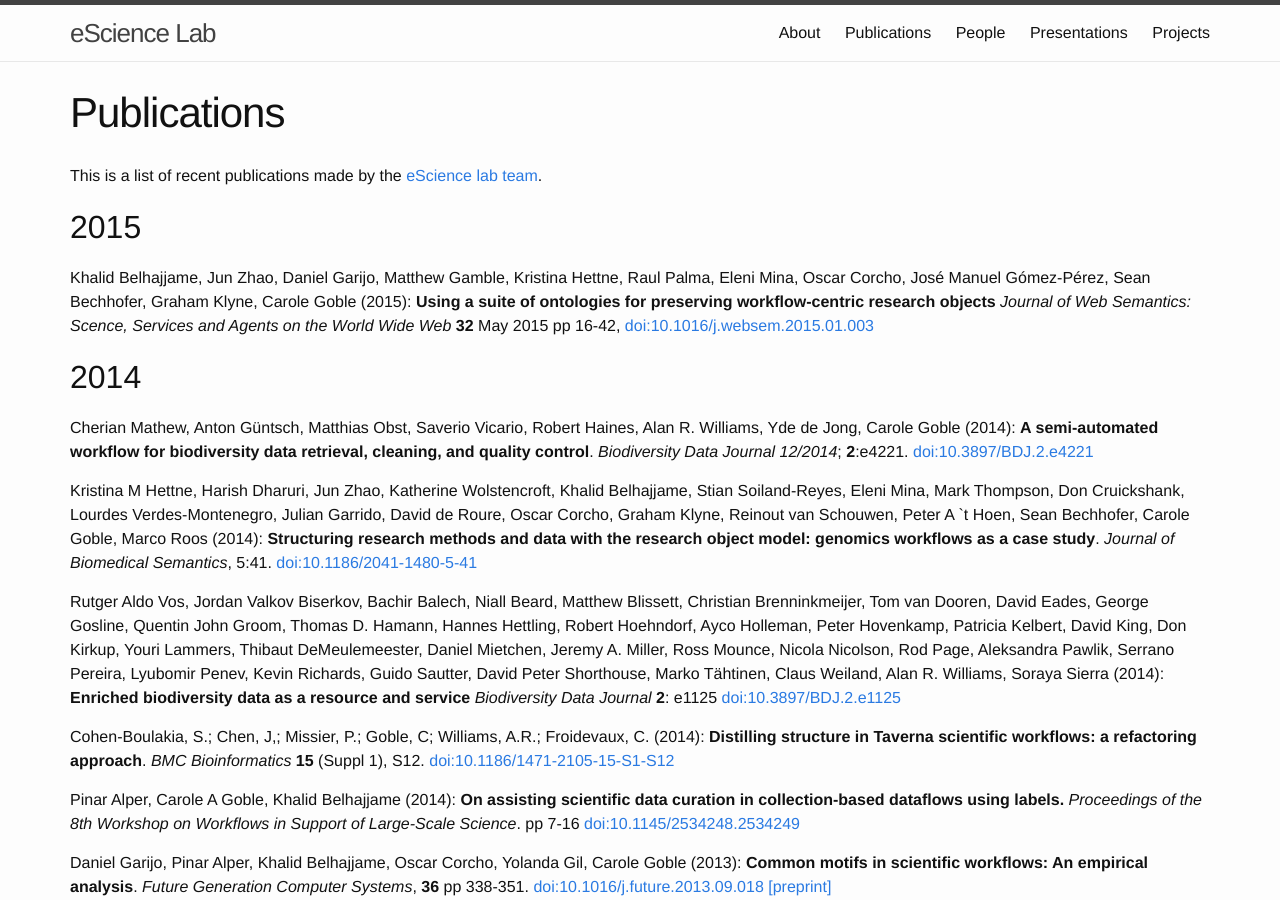
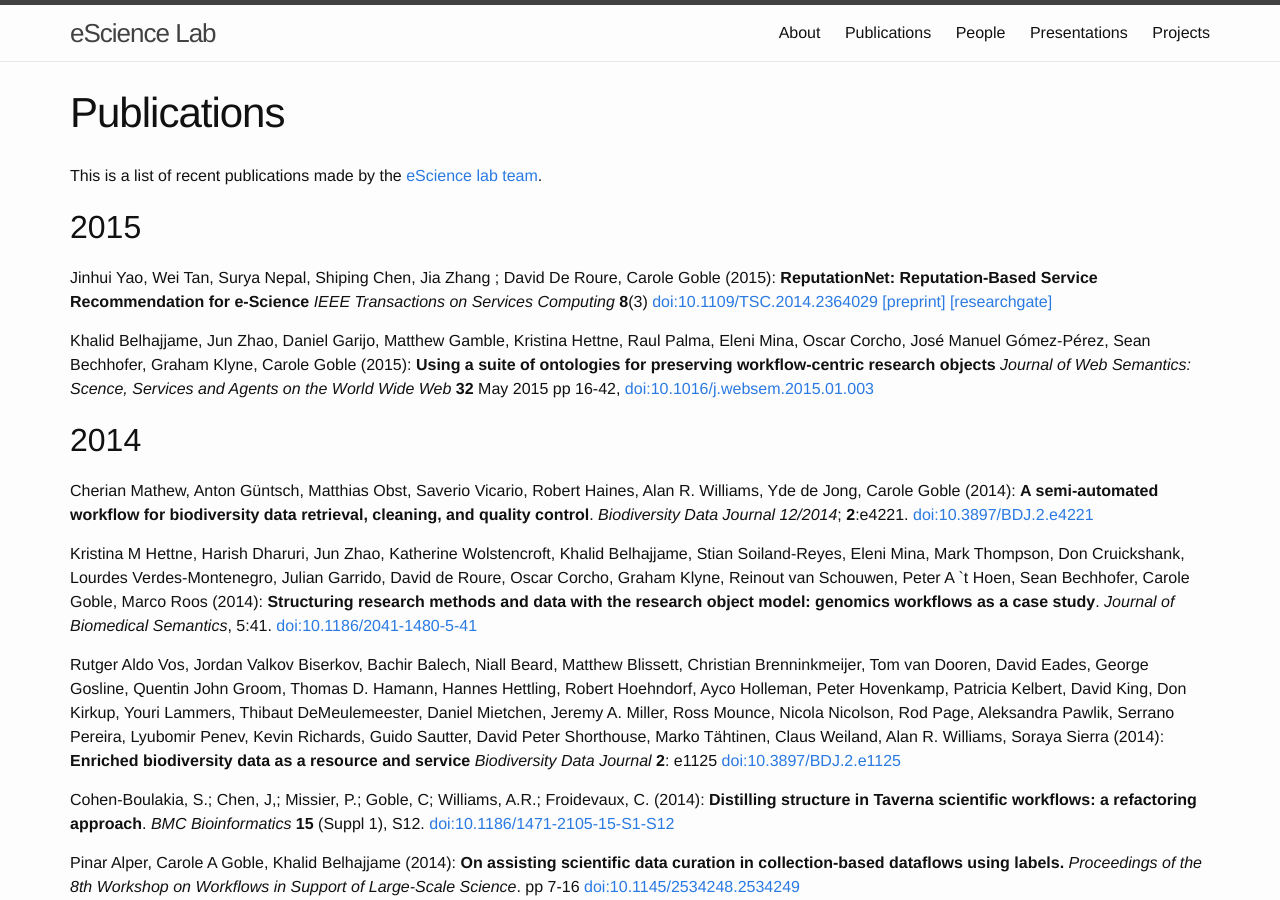
Before and after one commit to eScienceLab/eScienceLab.github.io, a Jekyll site: the page built from publications/index.md, in a window 1280 px wide and 900 px high. Built offline with Jekyll 4.4.1, drawn with Linux system fonts in a browser that asks for light colours.

Commit message:
Update index.md

```diff
--- a/publications/index.md
+++ b/publications/index.md
@@ -7,7 +7,14 @@ This is a list of recent publications made by the [eScience lab team](../people/
 
 ## 2015
 
-Khalid Belhajjame, Jun Zhao, Daniel Garijo, Matthew Gamble, Kristina Hettne, Raul Palma, Eleni Mina, Oscar Corcho, José Manuel Gómez-Pérez, Sean Bechhofer, Graham Klyne, Carole Goble (2015): **Using a suite of ontologies for preserving workflow-centric research objects** _Journal of Web Semantics: Scence, Services and Agents on the World Wide Web_ **32** May 2015 pp 16-42, [doi:10.1016/j.websem.2015.01.003](http://dx.doi.org/10.1016/j.websem.2015.01.003)
+Jinhui Yao, Wei Tan, Surya Nepal, Shiping Chen, Jia Zhang ; David De Roure, Carole Goble
+(2015):
+**ReputationNet: Reputation-Based Service Recommendation for e-Science**
+_IEEE Transactions on Services Computing_ **8**(3) [doi:10.1109/TSC.2014.2364029](http://dx.doi.org/10.1109/TSC.2014.2364029) [[preprint]](http://users.ox.ac.uk/~oerc0033/preprints/ReputationNet.pdf) [[researchgate]](https://www.researchgate.net/publication/272821108_ReputationNet_Reputation-Based_Service_Recommendation_for_e-Science)
+
+Khalid Belhajjame, Jun Zhao, Daniel Garijo, Matthew Gamble, Kristina Hettne, Raul Palma, Eleni Mina, Oscar Corcho, José Manuel Gómez-Pérez, Sean Bechhofer, Graham Klyne, Carole Goble (2015):
+**Using a suite of ontologies for preserving workflow-centric research objects**
+_Journal of Web Semantics: Scence, Services and Agents on the World Wide Web_ **32** May 2015 pp 16-42, [doi:10.1016/j.websem.2015.01.003](http://dx.doi.org/10.1016/j.websem.2015.01.003)
 
 ## 2014
 Cherian Mathew, Anton Güntsch, Matthias Obst, Saverio Vicario, Robert Haines, Alan R. Williams, Yde de Jong, Carole Goble (2014): **A semi-automated workflow for biodiversity data retrieval, cleaning, and quality control**. _Biodiversity Data Journal 12/2014_; **2**:e4221. [doi:10.3897/BDJ.2.e4221](http://dx.doi.org/10.3897/BDJ.2.e4221)
```
